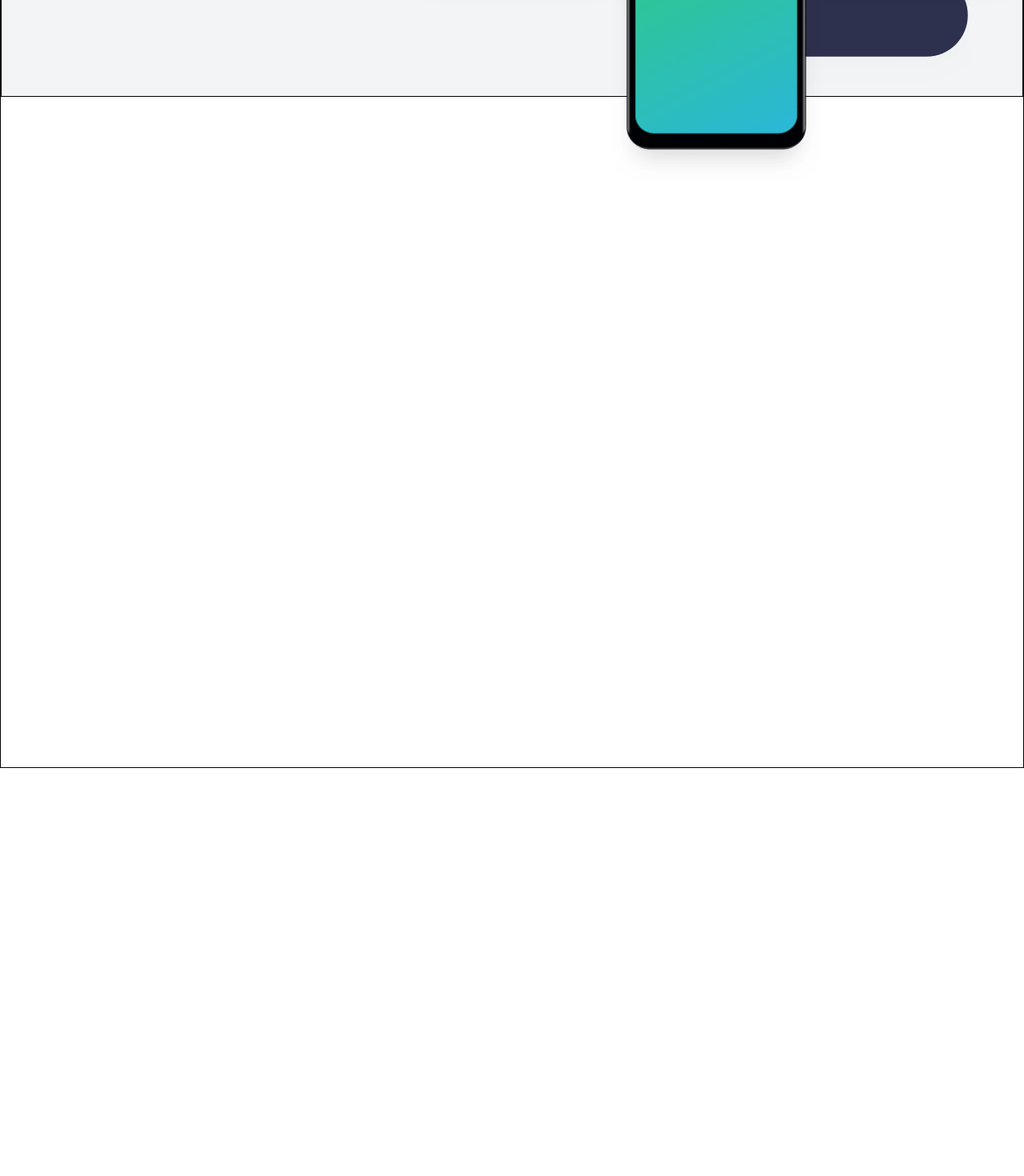
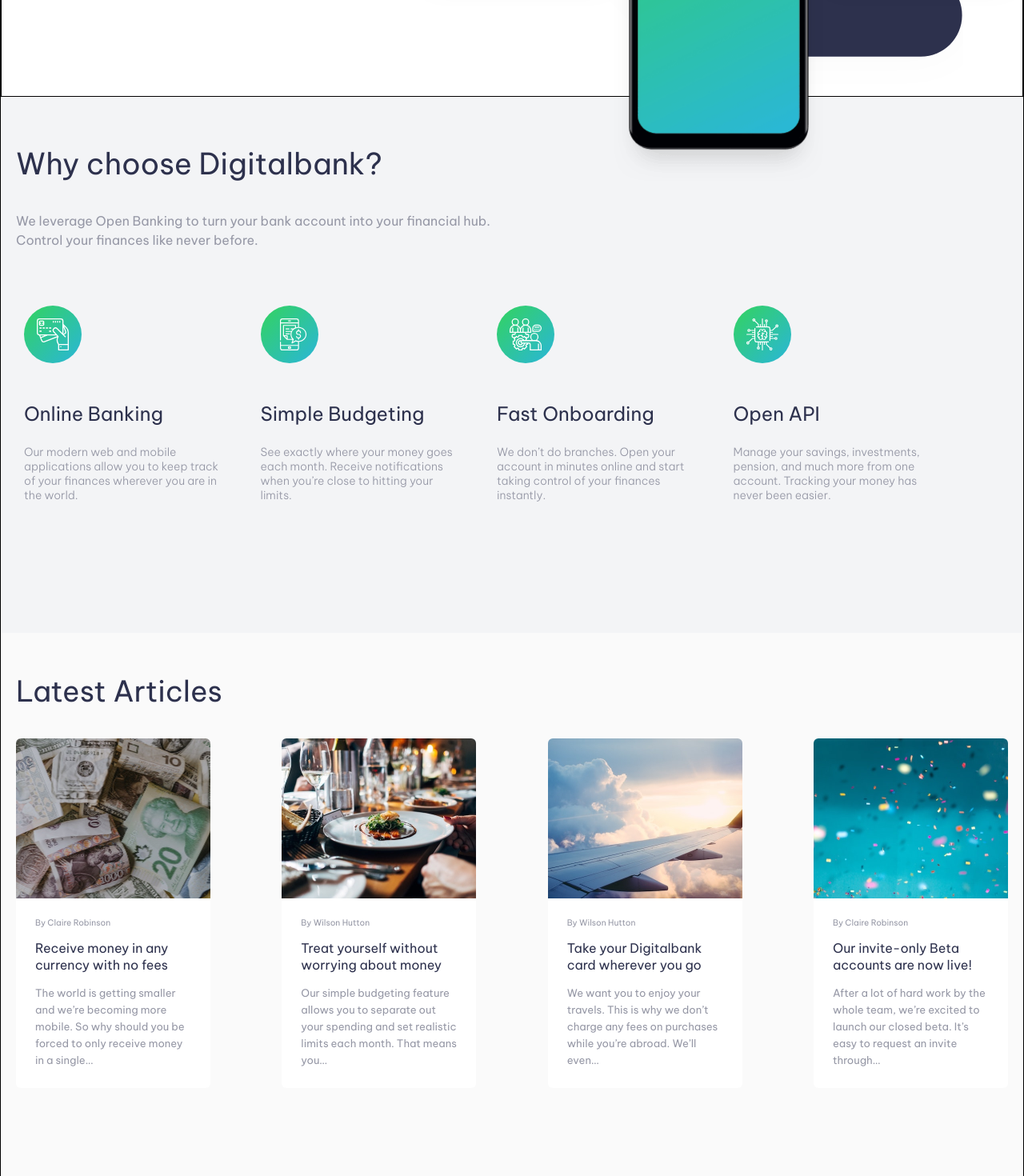
Before and after one commit to TheLuuiis/Next-generation-digital-banking, a React (Vite) app: page / in a window 1280 px wide. Shown: the part 640-2110 px from the top of the page at 80% size. Before the commit the page ends 1600 px from the top, so only its background shows below. Built offline with nearby package versions, Linux system fonts and the light colour scheme; the HTML template or start-up script is replaced by a standard one.

Commit message:
Desarrollo de interfaces

```diff
--- a/src/App.jsx
+++ b/src/App.jsx
@@ -1,6 +1,8 @@
 import './css/globals.css';
 import Header from './components/Header';
 import Welcome from './components/Welcome';
+import Choose from './components/Choose';
+import Articles from './components/Articles';
 
 function App() {
 
@@ -9,6 +11,8 @@
       <Header />
       <main className='main'>
         <Welcome />
+        <Choose />
+        <Articles/>
       </main>
     </div>
   )
--- /dev/null
+++ b/src/components/Articles.jsx
@@ -0,0 +1,69 @@
+import '../css/components/Articles.css';
+
+const Articulos = [
+    {
+        id: 1,
+        imagen: "/src/assets/image/image-currency.jpg",
+        alt: "image-currency",
+        autor: "By Claire Robinson",
+        titulo: "Receive money in any currency with no fees",
+        descripcion:
+        "The world is getting smaller and we’re becoming more mobile. So why should you be forced to only receive money in a single…",
+    },
+    {
+        id: 2,
+        imagen: "/src/assets/image/image-restaurant.jpg",
+        alt: "image-restaurant",
+        autor: "By Wilson Hutton",
+        titulo: "Treat yourself without worrying about money",
+        descripcion:
+        "Our simple budgeting feature allows you to separate out your spending and set realistic limits each month. That means you…",
+    },
+    {
+        id: 3,
+        imagen: "/src/assets/image/image-plane.jpg",
+        alt: "image-plane",
+        autor: "By Wilson Hutton",
+        titulo: "Take your Digitalbank card wherever you go",
+        descripcion:
+        "We want you to enjoy your travels. This is why we don’t charge any fees on purchases while you’re abroad. We’ll even…",
+    },
+    {
+        id: 4,
+        imagen: "/src/assets/image/image-confetti.jpg",
+        alt: "image-confetti",
+        autor: "By Claire Robinson",
+        titulo: "Our invite-only Beta accounts are now live!",
+        descripcion:
+        "After a lot of hard work by the whole team, we’re excited to launch our closed beta. It’s easy to request an invite through…",
+    },
+];
+
+const Articles = () => {
+
+    return (
+        <div className="container__articles">
+            <div className="articles">
+                <div className="title__article">
+                    <h1>Latest Articles</h1>
+                </div>
+                <div className="container__latest">
+                    {Articulos.map((articulo) => (
+                        <div className="card__article" key={articulo.id}>
+                            <img src={articulo.imagen} alt={articulo.alt} />
+                            <div className="description__article">
+                                <sub>{articulo.autor}</sub>
+                                <h3>{articulo.titulo}</h3>
+                                <p>
+                                    {articulo.descripcion}
+                                </p>
+                            </div>
+                        </div>
+                    ))}
+                </div>
+            </div>
+        </div>
+    );
+}
+
+export default Articles;
--- /dev/null
+++ b/src/components/Choose.jsx
@@ -0,0 +1,62 @@
+import '../css/components/Choose.css';
+
+    const cards = [
+        {
+            id: 1,
+            imagen: "/src/assets/image/icon-online.svg",
+            titulo: "Online Banking",
+            descripcion:
+                "Our modern web and mobile applications allow you to keep track of your finances wherever you are in the world."
+        },
+        {
+            id: 2,
+            imagen: "/src/assets/image/icon-budgeting.svg",
+            titulo: "Simple Budgeting",
+            descripcion:
+                "See exactly where your money goes each month. Receive notifications when you’re close to hitting your limits."
+        },
+        {
+            id: 3,
+            imagen: "/src/assets/image/icon-onboarding.svg",
+            titulo: "Fast Onboarding",
+            descripcion:
+                "We don’t do branches. Open your account in minutes online and start taking control of your finances instantly."
+        },
+        {
+            id: 4,
+            imagen: "/src/assets/image/icon-api.svg",
+            titulo: "Open API",
+            descripcion:
+                "Manage your savings, investments, pension, and much more from one account. Tracking your money has never been easier."
+        }
+    ];
+
+const Choose = () => {
+    return (
+        <div className="container__choose">
+            <div className="choose">
+                <div className="description__choose">
+                    <h1>Why choose Digitalbank?</h1>
+                    <p>
+                        We leverage Open Banking to turn your bank account into your financial hub. Control your finances like never before.
+                    </p>
+                </div>
+                <div className="container__options">
+                    {cards.map((card) => (
+                        <div className="card__option" key={card.id}>
+                            <img src={card.imagen} alt="icon-online" />
+                            <div className="description__card">
+                                <h2>{card.titulo}</h2>
+                                <p>
+                                    {card.descripcion}
+                                </p>
+                            </div>
+                        </div>
+                    ))}
+                </div>
+            </div>
+        </div>
+    );
+}
+
+export default Choose;
--- /dev/null
+++ b/src/css/components/Articles.css
@@ -0,0 +1,86 @@
+.container__articles {
+    width: 100%;
+    height: 697.63px;
+    display: flex;
+    justify-content: center;
+    padding: 50px 0px 50px;
+    background-color: hsl(0, 0%, 98%);
+}
+
+.articles {
+    width: 100%;
+    max-width: 1240px;
+}
+
+.title__article {
+    width: 100%;
+    height: auto;
+    margin: 0px 0px 36px;
+}
+
+.title__article h1 {
+    color: var(--textBluee);
+    font-size: 36px;
+    font-weight: 400;
+    text-align: start;
+}
+
+.container__latest {
+    width: 100%;
+    height: 428.23px;
+    display: flex;
+    flex-wrap: wrap;
+    justify-content: space-between;
+}
+
+.card__article {
+    width: 243px;
+    background: #fff;
+    border-radius: 6px;
+    overflow: hidden;
+    cursor: pointer;
+    transition: transform 0.3s ease;
+}
+
+.card__article:hover {
+    transform: translateY(-6px);
+}
+
+.card__article img {
+    width: 100%;
+    height: 200px;
+    object-fit: cover;
+    display: block;
+}
+
+.description__article {
+    padding: 1.5rem;
+    display: flex;
+    flex-direction: column;
+    gap: 0.9rem;
+}
+
+.description__article sub {
+    font-size: 0.65rem;
+    color: hsl(233, 8%, 62%);
+    font-weight: 400;
+}
+
+.description__article h3 {
+    font-size: 1rem;
+    font-weight: 400;
+    line-height: 1.3;
+    color: hsl(233, 26%, 24%);
+    transition: color 0.3s ease;
+    cursor: pointer;
+}
+
+.card__article:hover .description__article h3 {
+    color: hsl(136, 64%, 51%);
+}
+
+.description__article p {
+    font-size: 0.82rem;
+    line-height: 1.6;
+    color: hsl(233, 8%, 62%);
+}
--- /dev/null
+++ b/src/css/components/Choose.css
@@ -0,0 +1,71 @@
+.container__choose {
+    width: 100%;
+    height: 670.38px;
+    display: flex;
+    padding: 60px 0px 60px 0px;
+    justify-content: center;
+    background-color: var(--backgroundGrayWhite);
+}
+
+.choose {
+    width: 100%;
+    max-width: 1240px;
+    height: 490px;
+}
+
+.description__choose {
+    width: 100%;
+    height: auto;
+    margin: 0px 0px 60px;
+}
+
+.description__choose h1 {
+    color: hsl(233, 26%, 24%);
+    font-size: 37px;
+    font-weight: 400;
+    text-align: start;
+    margin: 0px 0px 36px;
+}
+
+.description__choose p {
+    color: var(--textGray);
+    font-size: 16px;
+    font-weight: 400;
+    text-align: start;
+    max-width: 600px;
+    line-height: 1.5;
+}
+
+.container__options {
+    gap: 30px;
+    width: 100%;
+    height: 298.98px;
+    display: flex;
+    justify-content: flex-start;
+}
+
+.card__option {
+    width: 265.5px;
+    height: 100%;
+    padding: 10px;
+    border: none;
+}
+
+.card__option img {
+    margin: 0px 0px 44px;
+}
+
+.card__option h2 {
+    color: hsl(233, 26%, 24%);
+    font-size: 24px;
+    font-weight: 400;
+    text-align: start;
+    margin: 0px 0px 24px;
+}
+
+.card__option p {
+    color: var(--textGray);
+    font-size: 14px;
+    font-weight: 300;
+    text-align: start;
+}
--- a/src/css/components/Header.css
+++ b/src/css/components/Header.css
@@ -10,7 +10,7 @@
 
 header nav {
     width: 100%;
-    max-width: 1440px;
+    max-width: 1240px;
     height: 100%;
     display: flex;
     padding: 0px 24px;
--- a/src/css/components/Welcome.css
+++ b/src/css/components/Welcome.css
@@ -5,13 +5,13 @@
     height: 656px;
     justify-content: center;
     align-items: center;
-    background-color: hsl(220, 16%, 96%);
+    background-color: var(--backgroundWhite);
     border: 1px solid black;
 }
 
 .container__banking {
     width: 100%;
-    max-width: 1440px;
+    max-width: 1240px;
     height: 100%;
     display: flex;
     justify-content: space-between;
@@ -75,7 +75,7 @@
 
 .img__banking img {
     width: 764.64px;
-    height: 100%;
+    height: auto;
     position: relative;
     bottom: 176px;
 }
--- a/src/css/globals.css
+++ b/src/css/globals.css
@@ -5,12 +5,13 @@
     --fontFamily: "Be Vietnam Pro", sans-serif;
     --textWhite: hsl(0, 0%, 98%);
     --textGreen: hsl(136, 64%, 51%);
-    --textBlue: hsl(233, 26%, 24%);
+    --textBluee: hsl(233, 26%, 24%);
     --textBlue: hsl(192, 69%, 51%);
     --textGray: hsl(233, 8%, 62%);
     --textGrayWhite: hsl(220, 16%, 96%);
     --backgoundBlue: hsl(192, 69%, 51%);
     --backgroundWhite: hsl(0, 100%, 100%);
+    --backgroundGrayWhite: hsl(220, 16%, 96%);
     --backgroundBlack: hsl(0, 0%, 0%);
 }
 
@@ -26,7 +27,7 @@
 
 .app {
     width: 100%;
-    height: 200dvh;
+    height: 400dvh;
     display: flex;
     justify-content: center;
     flex-direction: column;
```
